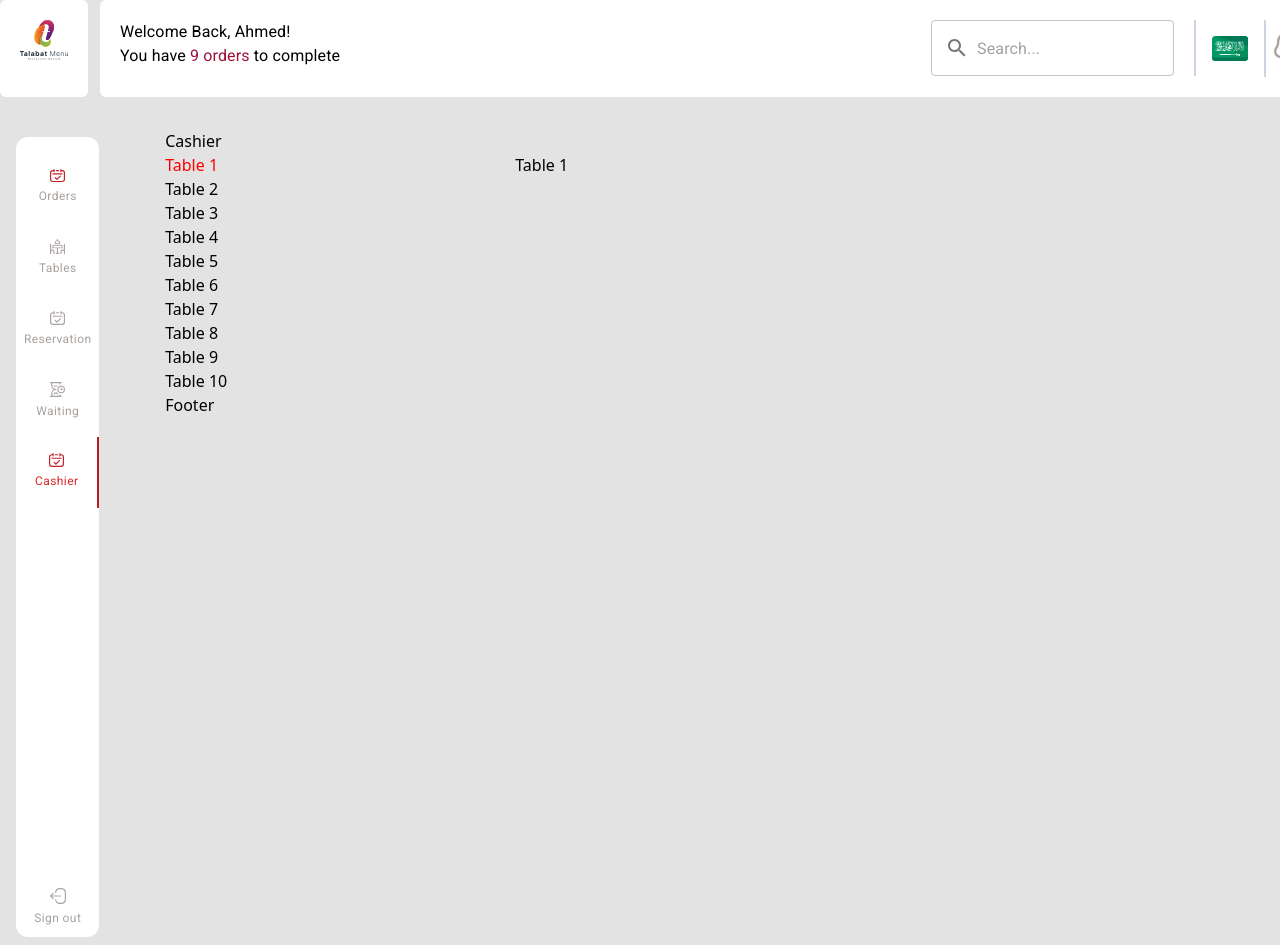
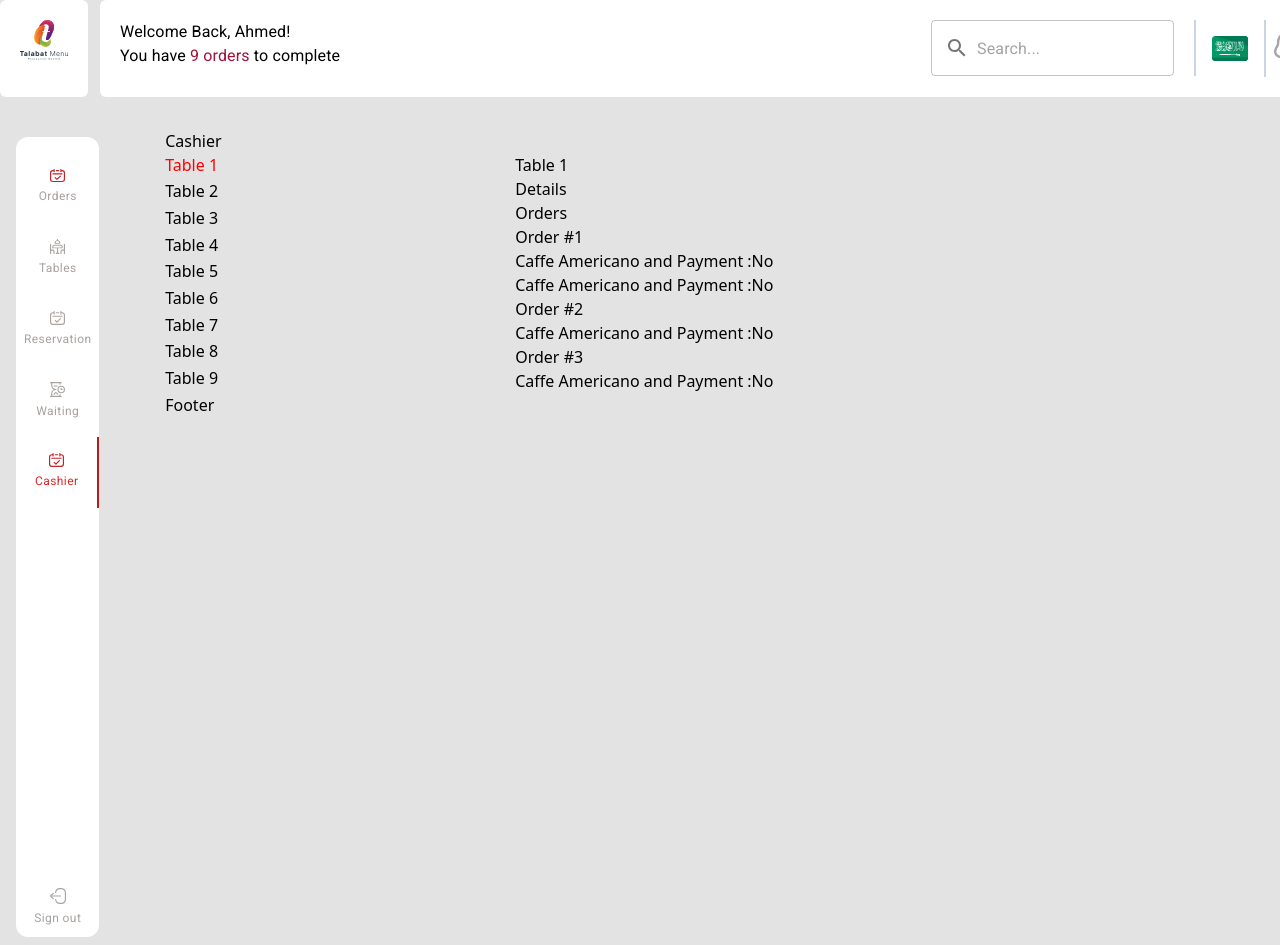
Before and after one commit to raghupathidhara/cronj-talabat, a Next.js app: page / in a window 1280 px wide. Shown: the top 945 px of the page. Built offline with nearby package versions, Linux system fonts and the light colour scheme.

Commit message:
code is added

```diff
--- a/components/Dashboard/index.js
+++ b/components/Dashboard/index.js
@@ -2,10 +2,10 @@ import { Grid } from "@mui/material";
 import { useState } from "react";
 import Bills from "../Bills";
 import Cashier from "../Cashier";
+import Table from '../Table'
 
 function index({ bills }) {
   const [selectedBill, setSelectedBill] = useState(0);
-
 
 
   return (
@@ -25,7 +25,7 @@ function index({ bills }) {
           <Bills bills={bills} setSelectedBill={setSelectedBill} />
         </Grid>
         <Grid item container>
-          Table 1
+          <Table table={bills[selectedBill]}/>
         </Grid>
       </Grid>
       <Grid item container>
--- /dev/null
+++ b/components/Orders/index.js
@@ -0,0 +1,21 @@
+import { Grid } from '@mui/material'
+import React from 'react'
+
+function index({orders}) {
+  return (
+    <Grid container>
+        {orders && orders.map((order, i)=>(
+            <Grid item container key={i} sx={{display:'grid'}}>
+                <div >Order #{order.id}</div>
+                <ul>
+                    {order.items && order.items.map((item, j)=>(
+                        <li key={i+j}>{item.itemInfo.title} and Payment :{item.payment ? "Yes":"No"}</li>
+                    ))}
+                </ul>
+            </Grid>
+        ))}
+    </Grid>
+  )
+}
+
+export default index
--- a/components/Table/index.js
+++ b/components/Table/index.js
@@ -1,9 +1,27 @@
+import { Grid } from "@mui/material";
 import React from "react";
+import Orders from '../Orders'
 
 function index({ table }) {
-  return <Grid container>{table && <Grid container>
-        <Grid item container>{table.title}</Grid>
-    </Grid>}</Grid>;
+  return (
+    <Grid container>
+      {table && (
+        <Grid container>
+          <Grid item container>
+            {table.title}
+          </Grid>
+          <Grid item container>
+            <Grid item container>Details</Grid>
+            {/* Details */}
+          </Grid>
+          <Grid item container>
+            <Grid item container>Orders</Grid>
+            <Orders orders={table.orders}/>
+          </Grid>
+        </Grid>
+      )}
+    </Grid>
+  );
 }
 
 export default index;
--- a/data/index.js
+++ b/data/index.js
@@ -719,86 +719,7 @@ const bills = [
     discount: 2.0,
     total: 18.0,
   },
-  {
-    id: 10,
-    title: "Table 10",
-    details: {
-      orderType: "Dine in",
-      customer: "Ahmed Shami",
-      guests: 2,
-      date: new Date(),
-      isPaid: false,
-      cost: 18.0,
-      paymentMethod: "",
-    },
-    orders: [
-      {
-        id: 1,
-        orderInfo: {
-          time: new Date(),
-          isPaid: false,
-        },
-        items: [
-          {
-            id: 1,
-            itemInfo: {
-              title: "Caffe Americano",
-            },
-            modifiers: ["No milk", "Something"],
-            payment: false,
-            price: 20.0,
-          },
-          {
-            id: 1,
-            itemInfo: {
-              title: "Caffe Americano",
-            },
-            modifiers: ["No milk", "Something"],
-            payment: false,
-            price: 20.0,
-          },
-        ],
-      },
-      {
-        id: 2,
-        orderInfo: {
-          time: new Date(),
-          isPaid: false,
-        },
-        items: [
-          {
-            id: 1,
-            itemInfo: {
-              title: "Caffe Americano",
-            },
-            modifiers: ["No milk", "Something"],
-            payment: false,
-            price: 20.0,
-          },
-        ],
-      },
-      {
-        id: 3,
-        orderInfo: {
-          time: new Date(),
-          isPaid: false,
-        },
-        items: [
-          {
-            id: 1,
-            itemInfo: {
-              title: "Caffe Americano",
-            },
-            modifiers: ["No milk", "Something"],
-            payment: false,
-            price: 20.0,
-          },
-        ],
-      },
-    ],
-    discount: 2.0,
-    total: 18.0,
-  },
+
 ];
 
 export default bills;
```
